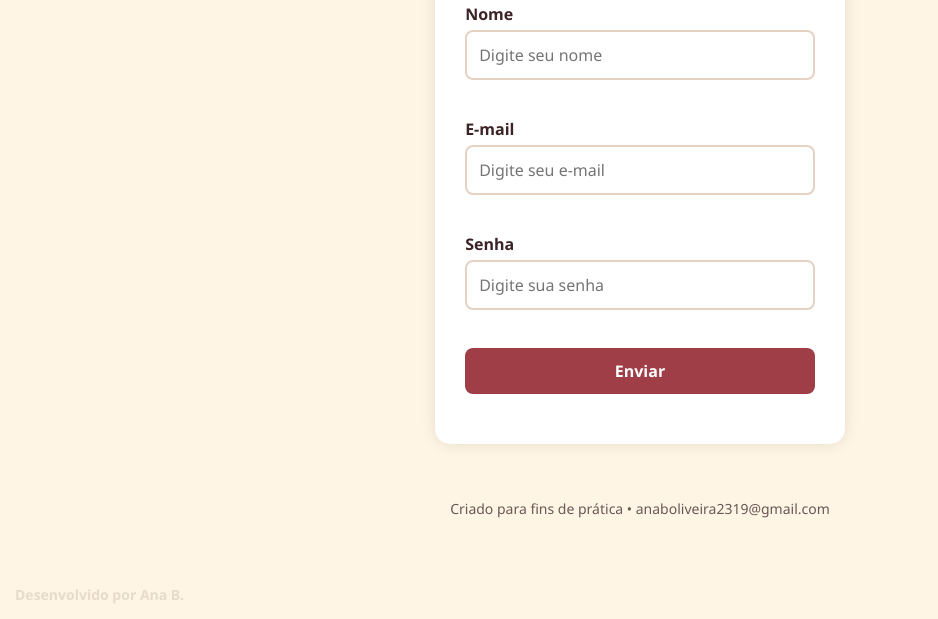
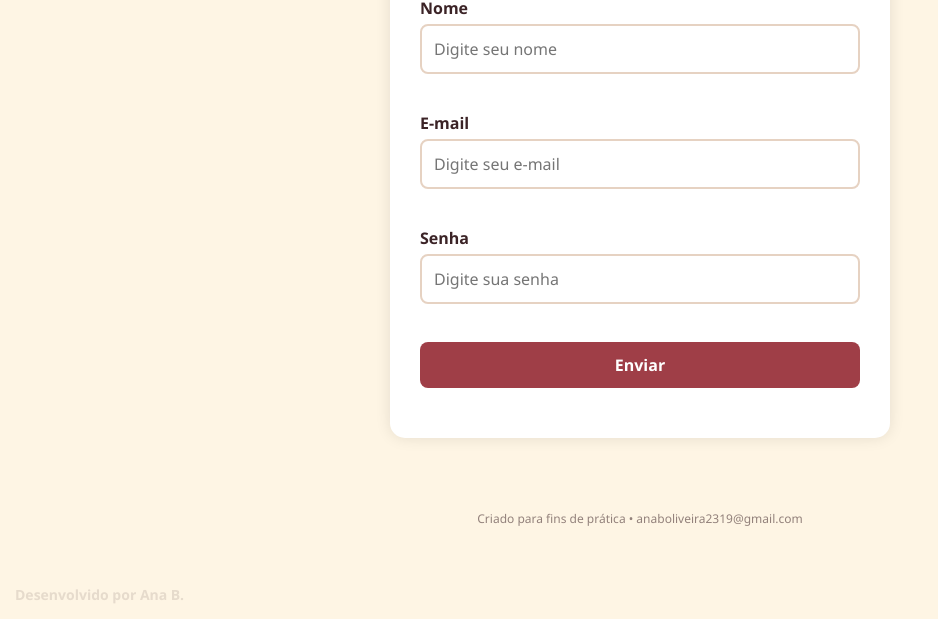
Before and after one commit to AnaBOliv/Atividade-Pratica-05, a plain HTML site: page index.html in a window 1280 px wide. Shown: the part 181-800 px from the top of the page, without its empty margins (0-938 px from the left). Drawn offline with Linux system fonts and the light colour scheme.

Commit message:
Update style.css

```diff
--- a/style.css
+++ b/style.css
@@ -190,19 +190,34 @@
     pointer-events:none;
 
     user-select:none;
+
+    z-index:1;
 }
-
 footer{
 
     width:100%;
 
     text-align:center;
 
-    padding:15px;
+    padding:12px;
 
-    margin-top:40px;
+    font-size:12px;
 
-    font-size:14px;
+    opacity:.55;
 
-    opacity:.75;
+    margin-top:20px;
 }
+.pagina{
+
+    flex:1;
+
+    display:flex;
+
+    flex-direction:column;
+
+    justify-content:center;
+
+    align-items:center;
+
+    padding:20px;
+}
```
